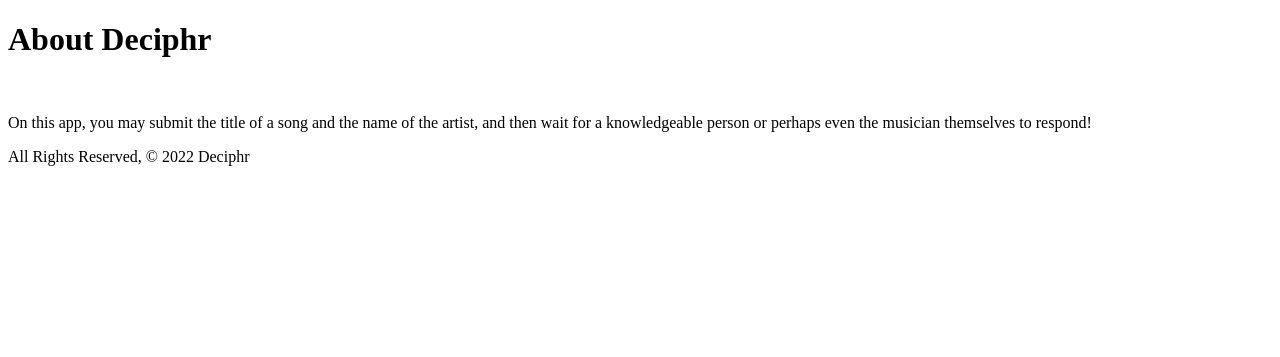
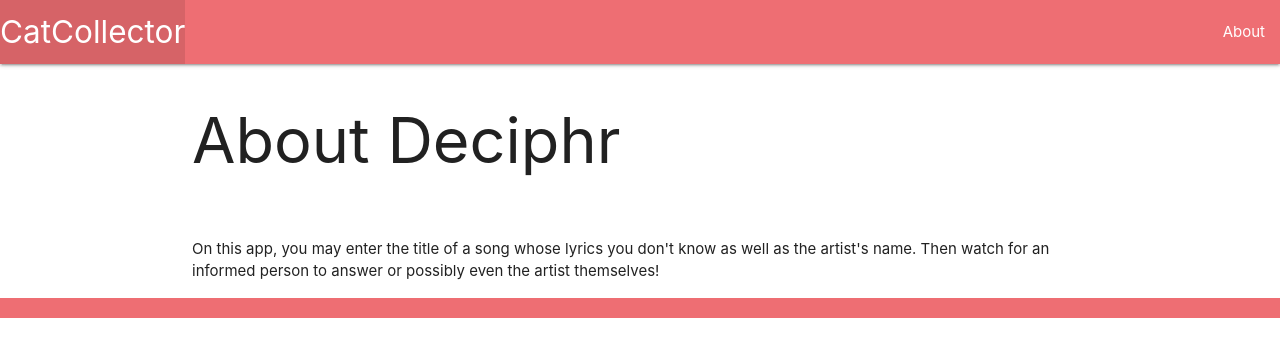
Before and after one commit to jurgenstevens/deciphr, a Django app: page /about in a window 1280 px wide. Shown: the top 357 px of the page. Run offline with Django 3.2, Linux system fonts and the light colour scheme.

Commit message:
Set base partial up.

```diff
--- a/main_app/templates/about.html
+++ b/main_app/templates/about.html
@@ -1,15 +1,8 @@
-<!DOCTYPE html>
-<html lang="en">
-<head>
-    <meta charset="UTF-8">
-    <meta http-equiv="X-UA-Compatible" content="IE=edge">
-    <meta name="viewport" content="width=device-width, initial-scale=1.0">
-    <title>Deciphr</title>
-</head>
-<body>
+{% extends 'base.html' %} {% block content %}
+
+
     <h1>About Deciphr</h1>
     <br />
-    <p>On this app, you may submit the title of a song and the name of the artist, and then wait for a knowledgeable person or perhaps even the musician themselves to respond!</p>
-    <footer>All Rights Reserved, &copy; 2022 Deciphr</footer>
-</body>
-</html>
+    <p>On this app, you may enter the title of a song whose lyrics you don't know as well as the artist's name. Then watch for an informed person to answer or possibly even the artist themselves!</p>
+
+{% endblock %}
--- /dev/null
+++ b/main_app/templates/base.html
@@ -0,0 +1,35 @@
+<!DOCTYPE html>
+<html lang="en">
+  <head>
+    <meta charset="UTF-8" />
+    <meta name="viewport" content="width=device-width, initial-scale=1.0" />
+    <meta http-equiv="X-UA-Compatible" content="ie=edge" />
+    <title>Cat Collector</title>
+    <link
+      rel="stylesheet"
+      href="https://cdnjs.cloudflare.com/ajax/libs/materialize/1.0.0/css/materialize.min.css"
+    />
+  </head>
+  <body>
+    <header class="navbar-fixed">
+      <nav>
+        <div class="nav-wrapper">
+          <ul>
+            <li>
+              <a href="/" class="left brand-logo">  CatCollector</a>
+            </li>
+          </ul>
+          <ul class="right">
+            <li><a href="/about">About</a></li>
+          </ul>
+        </div>
+      </nav>
+    </header>
+    <main class="container">{% block content %} {% endblock %}</main>
+    <footer class="page-footer">
+      <div class="right">
+        All Rights Reserved, © 2019 Deciphr
+      </div>
+    </footer>
+  </body>
+</html>
```
